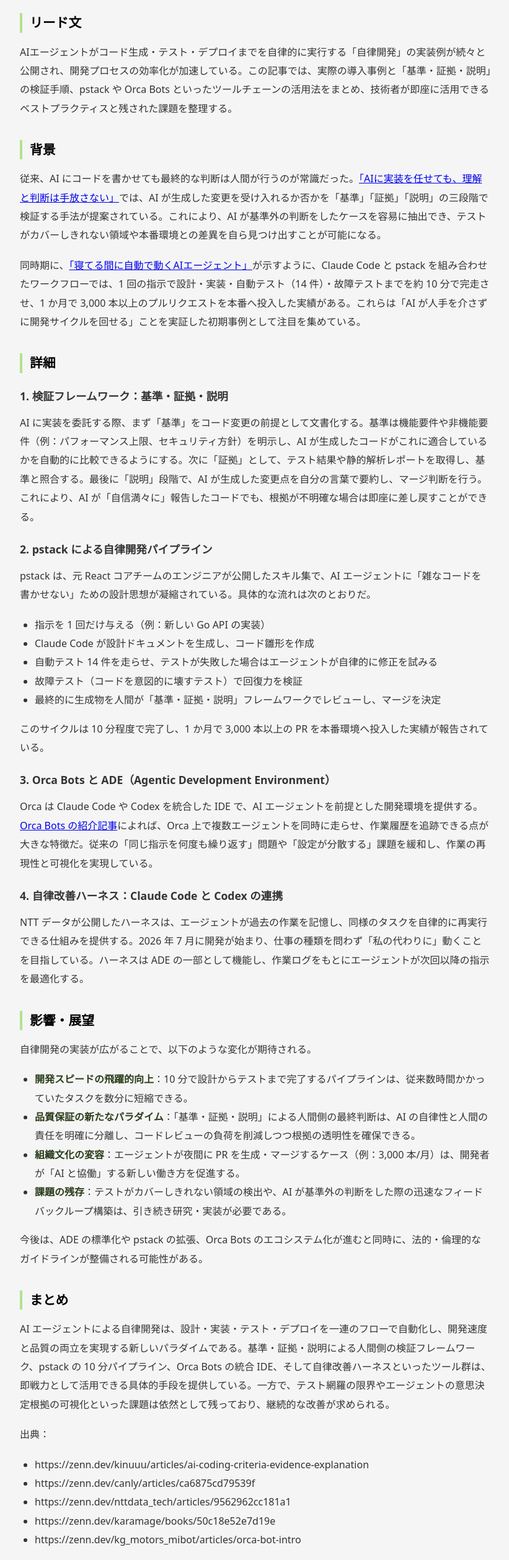
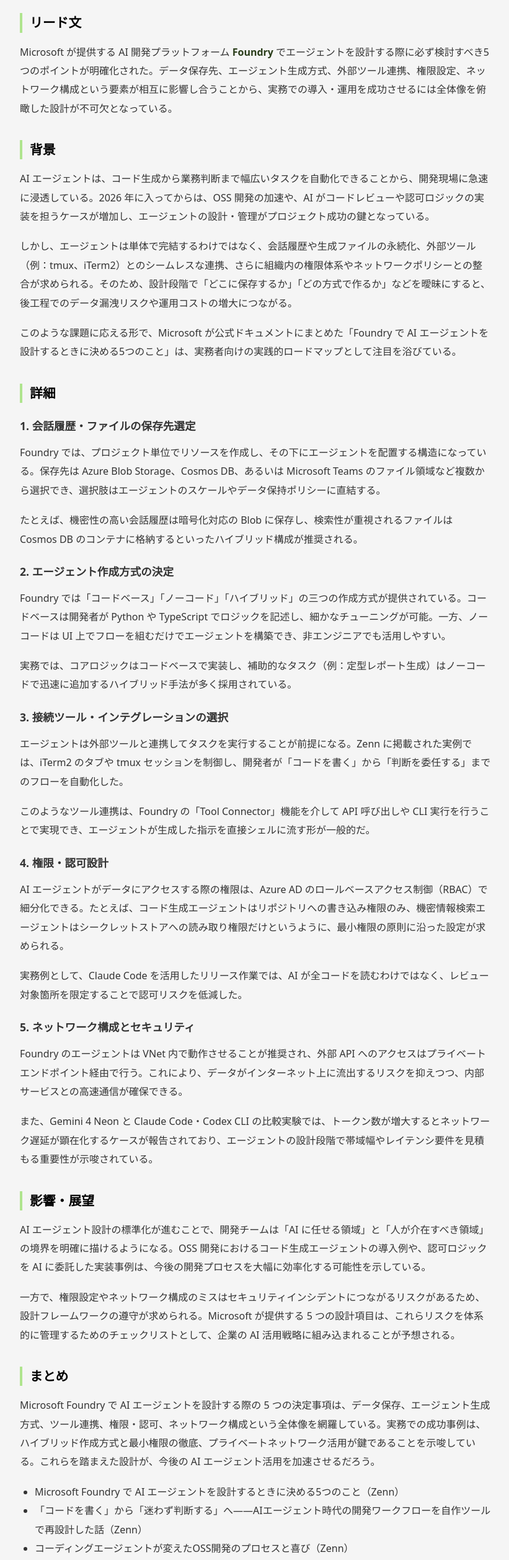
Before and after one commit to Azenzazza/Azenzazza.github.io, a plain HTML site: page news/tech.html in a window 1280 px wide. Shown: the part 283-2800 px from the top of the page at 62% size, without its empty margins (228-1049 px from the left). Drawn offline with Linux system fonts and the light colour scheme.

Commit message:
Update news 2026-11-24

```diff
--- a/news/tech.html
+++ b/news/tech.html
@@ -5,8 +5,8 @@
   <link rel="stylesheet" href="../main.css">
   <meta charset="UTF-8">
   <meta name="viewport" content="width=device-width, initial-scale=1.0">
-  <title>AIエージェントで自律開発を実現 - Azenzazzaのサイト</title>
-  <meta name="description" content="AIエージェントがコード生成・テスト・デプロイを自動化し、開発プロセスを変える。本記事は実装例・課題・ベストプラクティスをまとめ、技術者が即戦力として活用できる知見を提供。">
+  <title>Microsoft Foundry で AI エージェント設計 - Azenzazzaのサイト</title>
+  <meta name="description" content="AIエージェントの設計・開発フローが急速に進化し、実務での活用が増えているため、開発者にとって必須知識となる。">
   <style>
     body {
       margin: 0;
@@ -185,64 +185,58 @@
       <a href="./normal.html">一般</a>
     </div>
 
-    <p class="news-date">2026年11月24日</p>
-    <h1>AIエージェントで自律開発を実現</h1>
+    <p class="news-date">2026年11月25日</p>
+    <h1>Microsoft Foundry で AI エージェント設計</h1>
 
     <article class="news-body">
 <h2>リード文</h2>
-<p>AIエージェントがコード生成・テスト・デプロイまでを自律的に実行する「自律開発」の実装例が続々と公開され、開発プロセスの効率化が加速している。この記事では、実際の導入事例と「基準・証拠・説明」の検証手順、pstack や Orca Bots といったツールチェーンの活用法をまとめ、技術者が即座に活用できるベストプラクティスと残された課題を整理する。</p>
+<p>Microsoft が提供する AI 開発プラットフォーム <strong>Foundry</strong> でエージェントを設計する際に必ず検討すべき5つのポイントが明確化された。データ保存先、エージェント生成方式、外部ツール連携、権限設定、ネットワーク構成という要素が相互に影響し合うことから、実務での導入・運用を成功させるには全体像を俯瞰した設計が不可欠となっている。</p>
 
 <h2>背景</h2>
-<p>従来、AI にコードを書かせても最終的な判断は人間が行うのが常識だった。<a href="https://zenn.dev/kinuuu/articles/ai-coding-criteria-evidence-explanation">「AIに実装を任せても、理解と判断は手放さない」</a>では、AI が生成した変更を受け入れるか否かを「基準」「証拠」「説明」の三段階で検証する手法が提案されている。これにより、AI が基準外の判断をしたケースを容易に抽出でき、テストがカバーしきれない領域や本番環境との差異を自ら見つけ出すことが可能になる。</p>
-<p>同時期に、<a href="https://zenn.dev/canly/articles/ca6875cd79539f">「寝てる間に自動で動くAIエージェント」</a>が示すように、Claude Code と pstack を組み合わせたワークフローでは、1 回の指示で設計・実装・自動テスト（14 件）・故障テストまでを約 10 分で完走させ、1 か月で 3,000 本以上のプルリクエストを本番へ投入した実績がある。これらは「AI が人手を介さずに開発サイクルを回せる」ことを実証した初期事例として注目を集めている。</p>
+<p>AI エージェントは、コード生成から業務判断まで幅広いタスクを自動化できることから、開発現場に急速に浸透している。2026 年に入ってからは、OSS 開発の加速や、AI がコードレビューや認可ロジックの実装を担うケースが増加し、エージェントの設計・管理がプロジェクト成功の鍵となっている。</p>
+<p>しかし、エージェントは単体で完結するわけではなく、会話履歴や生成ファイルの永続化、外部ツール（例：tmux、iTerm2）とのシームレスな連携、さらに組織内の権限体系やネットワークポリシーとの整合が求められる。そのため、設計段階で「どこに保存するか」「どの方式で作るか」などを曖昧にすると、後工程でのデータ漏洩リスクや運用コストの増大につながる。</p>
+<p>このような課題に応える形で、Microsoft が公式ドキュメントにまとめた「Foundry で AI エージェントを設計するときに決める5つのこと」は、実務者向けの実践的ロードマップとして注目を浴びている。</p>
 
 <h2>詳細</h2>
-<h3>1. 検証フレームワーク：基準・証拠・説明</h3>
-<p>AI に実装を委託する際、まず「基準」をコード変更の前提として文書化する。基準は機能要件や非機能要件（例：パフォーマンス上限、セキュリティ方針）を明示し、AI が生成したコードがこれに適合しているかを自動的に比較できるようにする。次に「証拠」として、テスト結果や静的解析レポートを取得し、基準と照合する。最後に「説明」段階で、AI が生成した変更点を自分の言葉で要約し、マージ判断を行う。これにより、AI が「自信満々に」報告したコードでも、根拠が不明確な場合は即座に差し戻すことができる。</p>
+<h3>1. 会話履歴・ファイルの保存先選定</h3>
+<p>Foundry では、プロジェクト単位でリソースを作成し、その下にエージェントを配置する構造になっている。保存先は Azure Blob Storage、Cosmos DB、あるいは Microsoft Teams のファイル領域など複数から選択でき、選択肢はエージェントのスケールやデータ保持ポリシーに直結する。</p>
+<p>たとえば、機密性の高い会話履歴は暗号化対応の Blob に保存し、検索性が重視されるファイルは Cosmos DB のコンテナに格納するといったハイブリッド構成が推奨される。</p>
 
-<h3>2. pstack による自律開発パイプライン</h3>
-<p>pstack は、元 React コアチームのエンジニアが公開したスキル集で、AI エージェントに「雑なコードを書かせない」ための設計思想が凝縮されている。具体的な流れは次のとおりだ。</p>
-<ul>
-<li>指示を 1 回だけ与える（例：新しい Go API の実装）</li>
-<li>Claude Code が設計ドキュメントを生成し、コード雛形を作成</li>
-<li>自動テスト 14 件を走らせ、テストが失敗した場合はエージェントが自律的に修正を試みる</li>
-<li>故障テスト（コードを意図的に壊すテスト）で回復力を検証</li>
-<li>最終的に生成物を人間が「基準・証拠・説明」フレームワークでレビューし、マージを決定</li>
-</ul>
-<p>このサイクルは 10 分程度で完了し、1 か月で 3,000 本以上の PR を本番環境へ投入した実績が報告されている。</p>
+<h3>2. エージェント作成方式の決定</h3>
+<p>Foundry では「コードベース」「ノーコード」「ハイブリッド」の三つの作成方式が提供されている。コードベースは開発者が Python や TypeScript でロジックを記述し、細かなチューニングが可能。一方、ノーコードは UI 上でフローを組むだけでエージェントを構築でき、非エンジニアでも活用しやすい。</p>
+<p>実務では、コアロジックはコードベースで実装し、補助的なタスク（例：定型レポート生成）はノーコードで迅速に追加するハイブリッド手法が多く採用されている。</p>
 
-<h3>3. Orca Bots と ADE（Agentic Development Environment）</h3>
-<p>Orca は Claude Code や Codex を統合した IDE で、AI エージェントを前提とした開発環境を提供する。<a href="https://zenn.dev/kg_motors_mibot/articles/orca-bot-intro">Orca Bots の紹介記事</a>によれば、Orca 上で複数エージェントを同時に走らせ、作業履歴を追跡できる点が大きな特徴だ。従来の「同じ指示を何度も繰り返す」問題や「設定が分散する」課題を緩和し、作業の再現性と可視化を実現している。</p>
+<h3>3. 接続ツール・インテグレーションの選択</h3>
+<p>エージェントは外部ツールと連携してタスクを実行することが前提になる。Zenn に掲載された実例では、iTerm2 のタブや tmux セッションを制御し、開発者が「コードを書く」から「判断を委任する」までのフローを自動化した。</p>
+<p>このようなツール連携は、Foundry の「Tool Connector」機能を介して API 呼び出しや CLI 実行を行うことで実現でき、エージェントが生成した指示を直接シェルに流す形が一般的だ。</p>
 
-<h3>4. 自律改善ハーネス：Claude Code と Codex の連携</h3>
-<p>NTT データが公開したハーネスは、エージェントが過去の作業を記憶し、同様のタスクを自律的に再実行できる仕組みを提供する。2026 年 7 月に開発が始まり、仕事の種類を問わず「私の代わりに」動くことを目指している。ハーネスは ADE の一部として機能し、作業ログをもとにエージェントが次回以降の指示を最適化する。</p>
+<h3>4. 権限・認可設計</h3>
+<p>AI エージェントがデータにアクセスする際の権限は、Azure AD のロールベースアクセス制御（RBAC）で細分化できる。たとえば、コード生成エージェントはリポジトリへの書き込み権限のみ、機密情報検索エージェントはシークレットストアへの読み取り権限だけというように、最小権限の原則に沿った設定が求められる。</p>
+<p>実務例として、Claude Code を活用したリリース作業では、AI が全コードを読むわけではなく、レビュー対象箇所を限定することで認可リスクを低減した。</p>
+
+<h3>5. ネットワーク構成とセキュリティ</h3>
+<p>Foundry のエージェントは VNet 内で動作させることが推奨され、外部 API へのアクセスはプライベートエンドポイント経由で行う。これにより、データがインターネット上に流出するリスクを抑えつつ、内部サービスとの高速通信が確保できる。</p>
+<p>また、Gemini 4 Neon と Claude Code・Codex CLI の比較実験では、トークン数が増大するとネットワーク遅延が顕在化するケースが報告されており、エージェントの設計段階で帯域幅やレイテンシ要件を見積もる重要性が示唆されている。</p>
 
 <h2>影響・展望</h2>
-<p>自律開発の実装が広がることで、以下のような変化が期待される。</p>
-<ul>
-<li><strong>開発スピードの飛躍的向上</strong>：10 分で設計からテストまで完了するパイプラインは、従来数時間かかっていたタスクを数分に短縮できる。</li>
-<li><strong>品質保証の新たなパラダイム</strong>：「基準・証拠・説明」による人間側の最終判断は、AI の自律性と人間の責任を明確に分離し、コードレビューの負荷を削減しつつ根拠の透明性を確保できる。</li>
-<li><strong>組織文化の変容</strong>：エージェントが夜間に PR を生成・マージするケース（例：3,000 本/月）は、開発者が「AI と協働」する新しい働き方を促進する。</li>
-<li><strong>課題の残存</strong>：テストがカバーしきれない領域の検出や、AI が基準外の判断をした際の迅速なフィードバックループ構築は、引き続き研究・実装が必要である。</li>
-</ul>
-<p>今後は、ADE の標準化や pstack の拡張、Orca Bots のエコシステム化が進むと同時に、法的・倫理的なガイドラインが整備される可能性がある。</p>
+<p>AI エージェント設計の標準化が進むことで、開発チームは「AI に任せる領域」と「人が介在すべき領域」の境界を明確に描けるようになる。OSS 開発におけるコード生成エージェントの導入例や、認可ロジックを AI に委託した実装事例は、今後の開発プロセスを大幅に効率化する可能性を示している。</p>
+<p>一方で、権限設定やネットワーク構成のミスはセキュリティインシデントにつながるリスクがあるため、設計フレームワークの遵守が求められる。Microsoft が提供する 5 つの設計項目は、これらリスクを体系的に管理するためのチェックリストとして、企業の AI 活用戦略に組み込まれることが予想される。</p>
 
 <h2>まとめ</h2>
-<p>AI エージェントによる自律開発は、設計・実装・テスト・デプロイを一連のフローで自動化し、開発速度と品質の両立を実現する新しいパラダイムである。基準・証拠・説明による人間側の検証フレームワーク、pstack の 10 分パイプライン、Orca Bots の統合 IDE、そして自律改善ハーネスといったツール群は、即戦力として活用できる具体的手段を提供している。一方で、テスト網羅の限界やエージェントの意思決定根拠の可視化といった課題は依然として残っており、継続的な改善が求められる。</p>
+<p>Microsoft Foundry で AI エージェントを設計する際の 5 つの決定事項は、データ保存、エージェント生成方式、ツール連携、権限・認可、ネットワーク構成という全体像を網羅している。実務での成功事例は、ハイブリッド作成方式と最小権限の徹底、プライベートネットワーク活用が鍵であることを示唆している。これらを踏まえた設計が、今後の AI エージェント活用を加速させるだろう。</p>
 
-<p>出典：</p>
 <ul>
-<li>https://zenn.dev/kinuuu/articles/ai-coding-criteria-evidence-explanation</li>
-<li>https://zenn.dev/canly/articles/ca6875cd79539f</li>
-<li>https://zenn.dev/nttdata_tech/articles/9562962cc181a1</li>
-<li>https://zenn.dev/karamage/books/50c18e52e7d19e</li>
-<li>https://zenn.dev/kg_motors_mibot/articles/orca-bot-intro</li>
+<li>Microsoft Foundry で AI エージェントを設計するときに決める5つのこと（Zenn）</li>
+<li>「コードを書く」から「迷わず判断する」へ——AIエージェント時代の開発ワークフローを自作ツールで再設計した話（Zenn）</li>
+<li>コーディングエージェントが変えたOSS開発のプロセスと喜び（Zenn）</li>
+<li>コードを全部は読まずにClaude Codeで本番リリースするためにしたこと（Zenn）</li>
+<li>Gemini 4 Neon を API で叩いて Claude Code・Codex CLI と比べた：65万トークンの超長文、費用、失敗（Zenn）</li>
 </ul>
     </article>
 
     <section class="news-sources">
       <h2>出典</h2>
-      <ul><li><a href="https://zenn.dev/kinuuu/articles/ai-coding-criteria-evidence-explanation" target="_blank" rel="noopener">AIに実装を任せても、理解と判断は手放さない：基準・証拠・説明をGoのAPIで試した記録</a><span class="src-name">(Zenn)</span></li><li><a href="https://zenn.dev/canly/articles/ca6875cd79539f" target="_blank" rel="noopener">寝てる間に自動で動くAIエージェントを誰でも作れる：10分でわかる pstack 実践ガイド</a><span class="src-name">(Zenn)</span></li><li><a href="https://zenn.dev/nttdata_tech/articles/9562962cc181a1" target="_blank" rel="noopener">自分の代わりに動くAgentへ。Claude CodeとCodexで作る自律改善ハーネス</a><span class="src-name">(Zenn)</span></li><li><a href="https://zenn.dev/karamage/books/50c18e52e7d19e" target="_blank" rel="noopener">pstack 完全ガイド ─AIエージェントに雑なコード     を書かせない技術─</a><span class="src-name">(Zenn)</span></li><li><a href="https://zenn.dev/kg_motors_mibot/articles/orca-bot-intro" target="_blank" rel="noopener">Orca Botsが良さそう、何ができるのか</a><span class="src-name">(Zenn)</span></li></ul>
+      <ul><li><a href="https://zenn.dev/microsoft/articles/daedf42c8463b8" target="_blank" rel="noopener">Microsoft Foundry で AI エージェントを設計するときに決める5つのこと</a><span class="src-name">(Zenn)</span></li><li><a href="https://zenn.dev/syarihu/articles/ba25f243ca79ed" target="_blank" rel="noopener">「コードを書く」から「迷わず判断する」へ——AIエージェント時代の開発ワークフローを自作ツールで再設計した話</a><span class="src-name">(Zenn)</span></li><li><a href="https://zenn.dev/cybergarage/articles/5ee7ac6b3b0565" target="_blank" rel="noopener">コーディングエージェントが変えたOSS開発のプロセスと喜び</a><span class="src-name">(Zenn)</span></li><li><a href="https://zenn.dev/teradox_blog/articles/8ec76cc0d9e2bb" target="_blank" rel="noopener">コードを全部は読まずにClaude Codeで本番リリースするためにしたこと</a><span class="src-name">(Zenn)</span></li><li><a href="https://zenn.dev/canly/articles/40e773759da8f8" target="_blank" rel="noopener">Gemini 4 Neon を API で叩いて Claude Code・Codex CLI と比べた：65万トークンの超長文、費用、失敗</a><span class="src-name">(Zenn)</span></li></ul>
     </section>
   </main>
 
```
Also changed, not shown: news/normal.html (+34 -16 lines).
